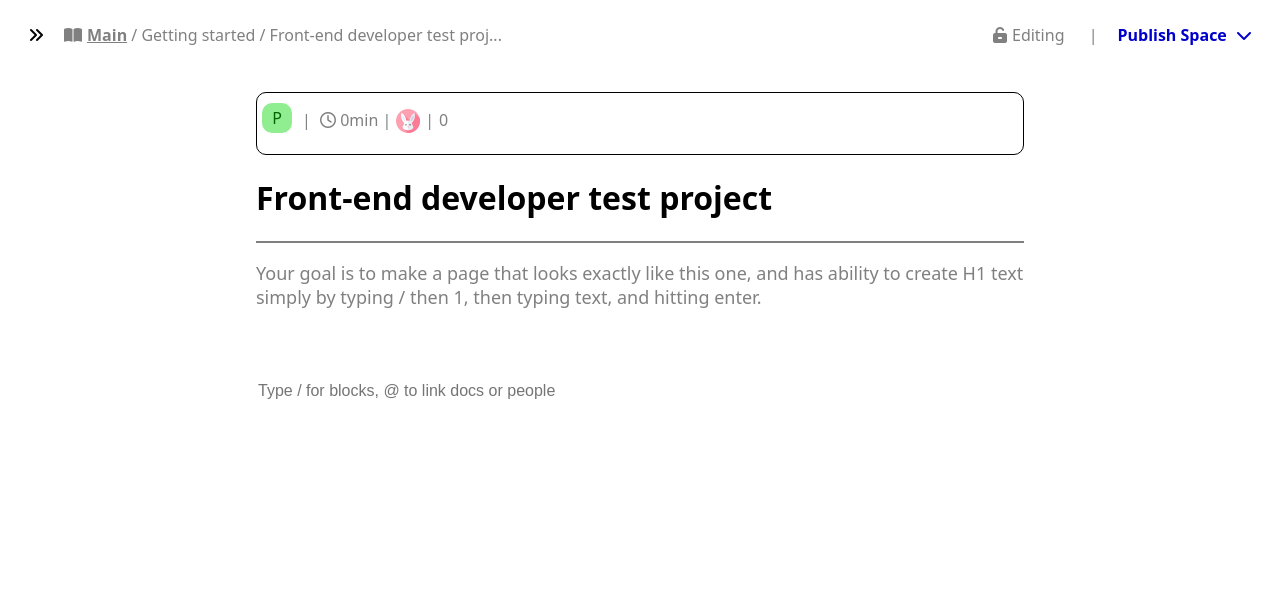
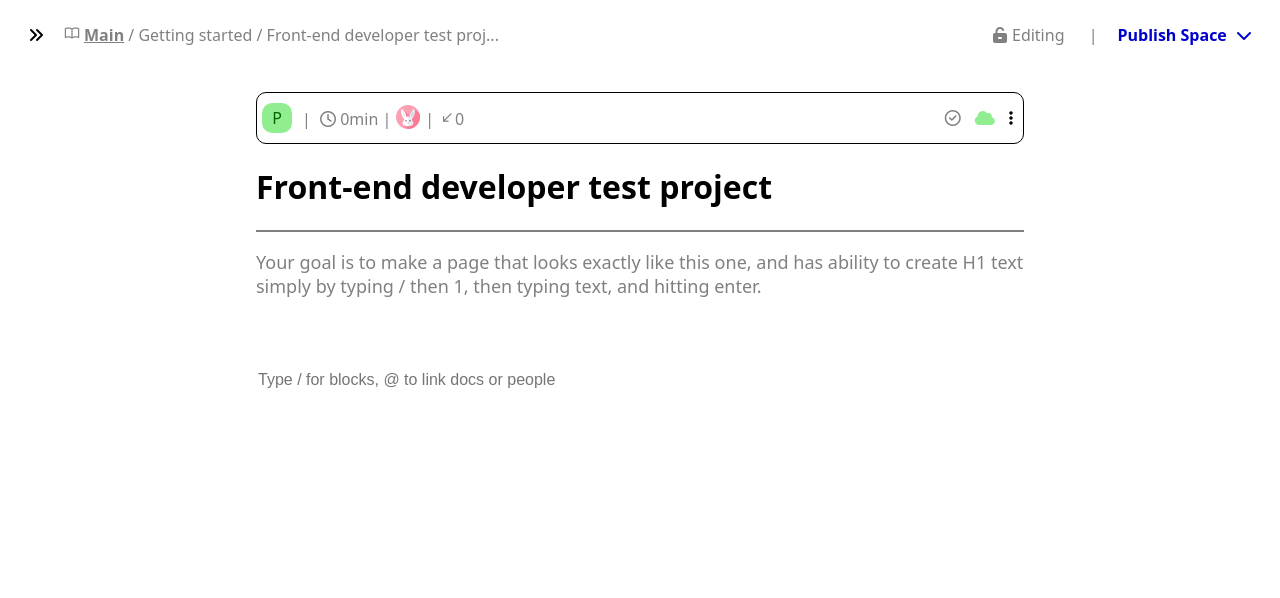
Before and after one commit to ervin-machine/notionExample, a PHP site: page / in a window 1280 px wide. Shown: the top 598 px of the page. After the commit the page ends 388 px from the top, so only its background shows below. Run offline with PHP 8.4, Linux system fonts and the light colour scheme; some libraries are stand-ins or nearby versions.

Commit message:
finished

```diff
--- a/NotionExpample.html
+++ b/NotionExpample.html
@@ -2,6 +2,7 @@
 <html>
 <head>
     <link rel="stylesheet" href="styles.css">
+    <link rel="stylesheet" href="https://fonts.googleapis.com/css2?family=Material+Symbols+Outlined:opsz,wght,FILL,GRAD@20..48,100..700,0..1,-50..200" />
     <script src="https://kit.fontawesome.com/49ce967d66.js" crossorigin="anonymous"></script>
 <title>Front-end test project</title>
 </head>
@@ -9,7 +10,11 @@
 <div class="navbar">
     <div style="display: flex;">
         <p><i class="fa-solid fa-angles-right" style="color: black; font-size: 16px; margin-left: 20px;"></i></p>
-        <p class="navbar-item"><i class="fa-solid fa-book-open"></i><span class="main-item">Main</span> / Getting started / Front-end developer test proj...</p>
+        <p class="navbar-item">
+        <span class="material-symbols-outlined open-book-icon">
+            import_contacts
+        </span>
+        <span class="main-item">Main</span> / Getting started / Front-end developer test proj...</p>
     </div>
     <div style="display: flex;">
         <p class="navbar-item" style="margin-right: 20px;"><i class="fa-solid fa-unlock-keyhole" style="margin-right: 5px;"></i>Editing <span style="margin-left: 20px;">|</span></p>
@@ -25,12 +30,18 @@
                     <p class="p-letter">P</p>
                 </div>
                 <p class="header-item"> | <i class="fa-regular fa-clock" style="margin-left: 5px;"></i> 0min | </p>
-                <p class="header-item"> <img class="rabbit-icon" src="rabbit.png" alt=""/> </p>
+                <p class="header-item-img"> <img class="rabbit-icon" src="rabbit.png" alt=""/> </p>
                 <p class="header-item">|</p>
-                <p class="header-item" style="margin-left: 5px;">0</p>
+                <p class="header-item" style="margin-left: 5px;"><span class="material-symbols-outlined">
+                    call_received
+                    </span>0</p>
             </div>
             <div style="display: flex;">
-
+                <p class="header-item-icons">
+                    <i class="fa-regular fa-circle-check" style="margin-right: 10px; margin-top: 5px;"></i>
+                    <i class="fa-solid fa-cloud" style="margin-right: 10px; margin-top: 5px; color: lightgreen;"></i>
+                    <i class="fa-solid fa-ellipsis-vertical" style="margin-right: 10px; margin-top: 5px; color: black;"></i>
+                </p>
             </div>
         </div>
     </div>
@@ -40,7 +51,7 @@
     <p class="description-text">Your goal is to make a page that looks exactly like this one, and has ability to create H1 text simply by typing / then 1, then typing text, and hitting enter.</p>
     <div id="heading-text-list" class="heading-text-list"></div>
     <div id="heading-body" class="heading-body" onclick="handleShowInput()">
-        <p id="heading-type"><input id="heading-input" class="heading-input" placeholder="Type / for blocks, @ to link docs or people" type="text" onkeyup="handleShowHeadingList()" /></p>
+        <p id="heading-type"><input id="heading-input" class="heading-input" placeholder="Type / for blocks, @ to link docs or people" type="text" onblur="focuseHeadingInput()" onkeyup="handleShowHeadingList()" /></p>
         <ul id="heading-list" class="heading-list">
             <h3 class="add-blocks-text">Add blocks</h3>
             <p class="filter-text">Keep typing to filter, or escape to exit</p>
--- a/handleNotionExample.js
+++ b/handleNotionExample.js
@@ -135,9 +135,15 @@ headingList.forEach((item) => {
         headingInputEl.value = "";
         headingInputEl.setAttribute("placeholder", item.naziv);
 
-  });
+    });
 
-});
+    });
+
+    function focuseHeadingInput(){
+        setTimeout(function() {
+            headingInputEl.focus();
+        }, 100);
+    }
 
 function handleShowHeadingList(e) {
     if(headingInputEl.value === "/" && headingInputEl.getAttribute("placeholder").includes("Type / for blocks, @ to link docs or people")) {
--- a/styles.css
+++ b/styles.css
@@ -1,10 +1,19 @@
-h1, h3, p, span {
+h1, h3, p, span, li {
     font-family: system-ui, -apple-system, BlinkMacSystemFont, 'Segoe UI', Roboto, Oxygen, Ubuntu, Cantarell, 'Open Sans', 'Helvetica Neue', sans-serif;
 }
 
 .navbar {
     display: flex;
     justify-content: space-between;
+}
+
+.material-symbols-outlined {
+    font-size: 16px !important;
+}
+
+.open-book-icon {
+    position: absolute;
+    margin-top: 1px;
 }
 
 .navbar-item {
@@ -21,7 +30,24 @@ h1, h3, p, span {
 .header-item {
     font-size: 16px;
     color: grey;
+    margin: 0;
+    margin-top: 15px;
 }
+
+.header-item-icons {
+    font-size: 16px;
+    color: grey;
+    margin: 0;
+    margin-top: 12px;
+}
+
+.header-item-img {
+    font-size: 16px;
+    color: grey;
+    margin: 0;
+    margin-top: 12px;
+}
+
 
 .p-letter {
     color: darkgreen;
@@ -34,7 +60,7 @@ hr {
 .main-item {
     text-decoration: underline;
     font-weight: bold;
-    margin-left: 5px;
+    margin-left: 20px;
 }
 
 .main-container {
@@ -53,6 +79,7 @@ hr {
 .rectangle-content {
     display: flex;
     justify-content: space-between;
+    height: 50px;
 }
 
 .p-letter-rectangle {
```
Also changed, not shown: README.md.
